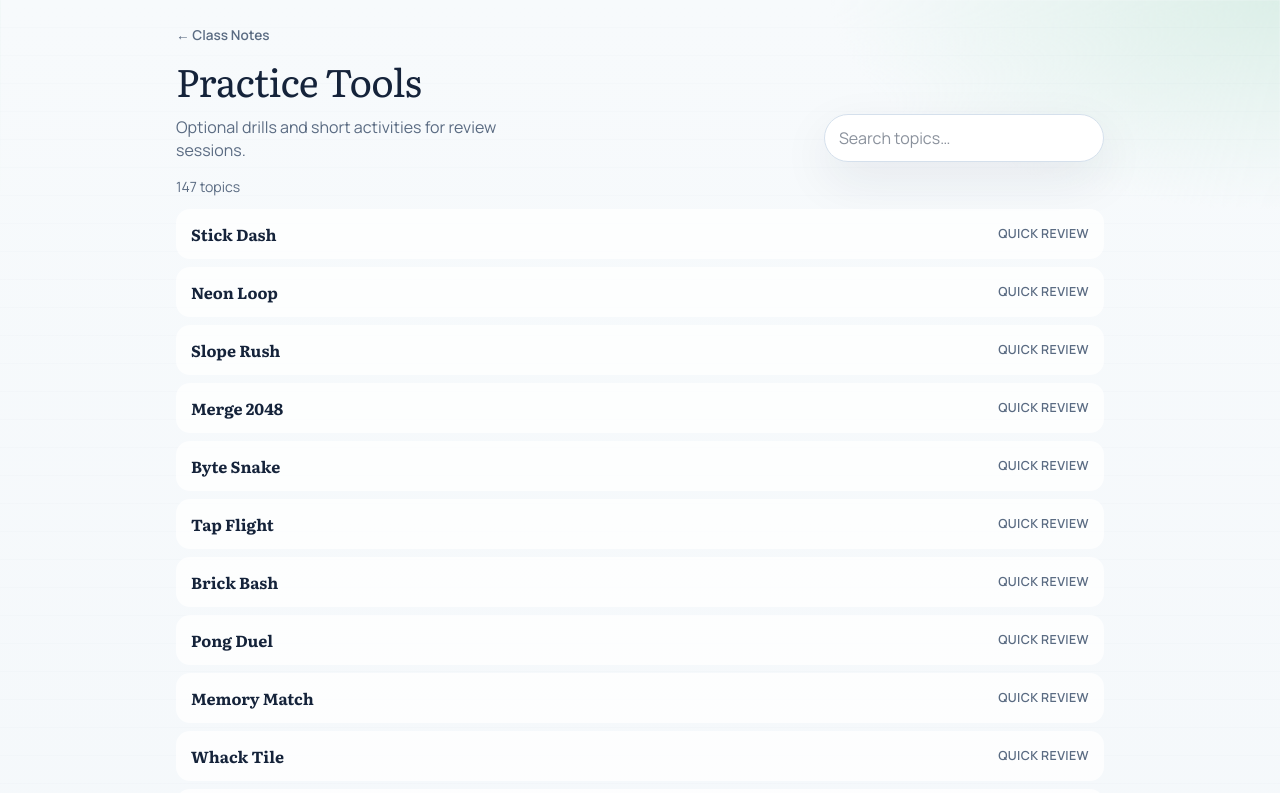
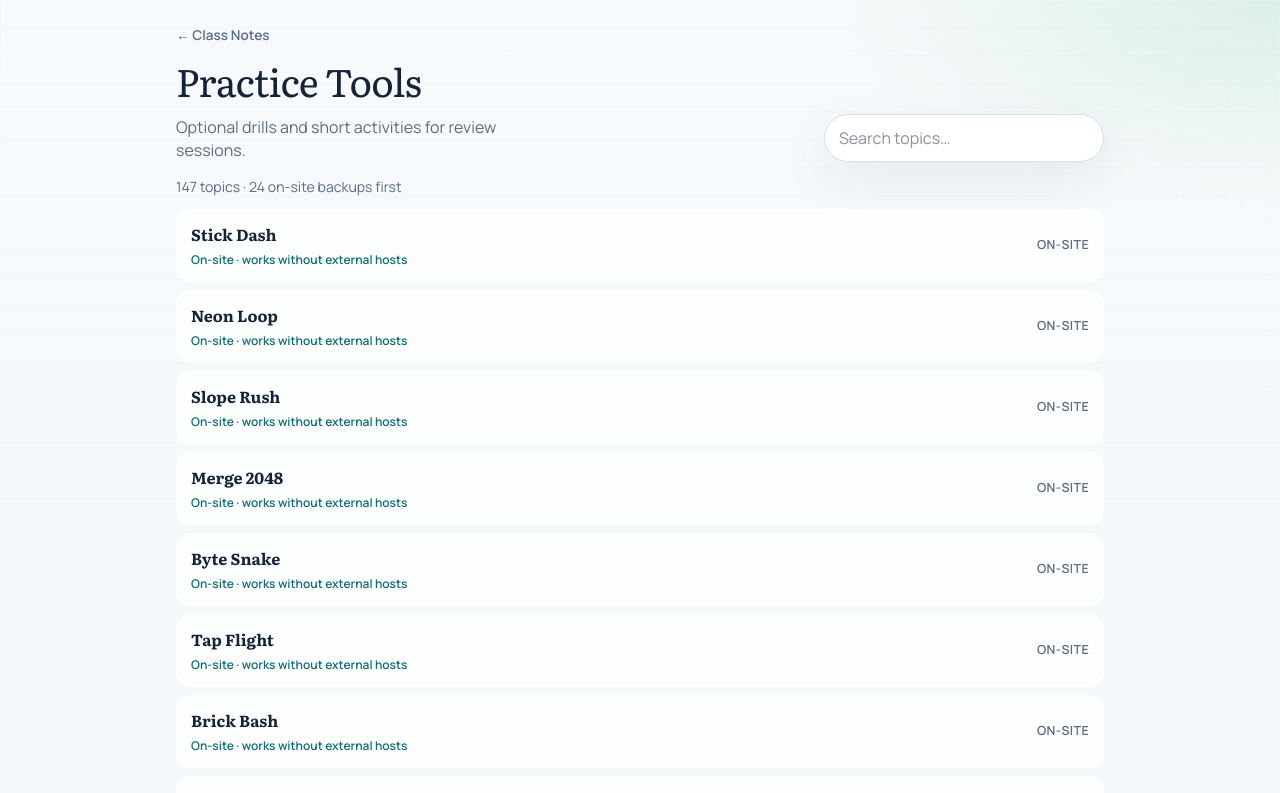
Before and after one commit to aazaankapadia/tiny-shop-club, a Next.js app: page /notes/review in a window 1280 px wide. Shown: the top 793 px of the page. Built offline with nearby package versions, Linux system fonts and the light colour scheme.

Commit message:
Put on-site Practice topics first and label them clearly.
Quick-review games hosted on Tiny Shop Club sort to the top and show an On-site badge so the backup set is easy to find.

```diff
--- a/src/components/notes/practice-browser.tsx
+++ b/src/components/notes/practice-browser.tsx
@@ -3,7 +3,12 @@
 import { useEffect, useMemo, useState } from "react";
 import Link from "next/link";
 import { GameHost } from "@/components/notes/games/host";
-import { PRACTICE_TOPICS, getPracticeTopic } from "@/lib/practice-topics";
+import {
+  PRACTICE_TOPICS,
+  getPracticeTopic,
+  isOnSiteTopic,
+  sortPracticeTopics,
+} from "@/lib/practice-topics";
 
 export function PracticeBrowser() {
   const [query, setQuery] = useState("");
@@ -11,13 +16,24 @@ export function PracticeBrowser() {
 
   const topics = useMemo(() => {
     const needle = query.trim().toLowerCase();
-    if (!needle) return PRACTICE_TOPICS;
-    return PRACTICE_TOPICS.filter(
+    const filtered = !needle
+      ? PRACTICE_TOPICS
+      : PRACTICE_TOPICS.filter(
           (topic) =>
             topic.name.toLowerCase().includes(needle) ||
-        topic.tag.toLowerCase().includes(needle),
+            topic.tag.toLowerCase().includes(needle) ||
+            (isOnSiteTopic(topic) &&
+              (needle.includes("on-site") ||
+                needle.includes("onsite") ||
+                needle.includes("offline"))),
         );
+    return sortPracticeTopics(filtered);
   }, [query]);
+
+  const onSiteCount = useMemo(
+    () => topics.filter((topic) => isOnSiteTopic(topic)).length,
+    [topics],
+  );
 
   const current = openId ? getPracticeTopic(openId) : null;
 
@@ -69,22 +85,35 @@ export function PracticeBrowser() {
 
       <p className="mb-3 text-[0.88rem] text-[var(--notes-muted)]">
         {topics.length} topic{topics.length === 1 ? "" : "s"}
+        {onSiteCount > 0
+          ? ` · ${onSiteCount} on-site backup${onSiteCount === 1 ? "" : "s"} first`
+          : ""}
       </p>
 
       <div className="flex flex-col gap-2">
-        {topics.map((topic) => (
+        {topics.map((topic) => {
+          const onSite = isOnSiteTopic(topic);
+          return (
             <button
               key={topic.id}
               type="button"
               onClick={() => setOpenId(topic.id)}
               className="flex w-full items-center justify-between gap-3 rounded-[14px] border border-transparent bg-white/75 px-3.5 py-3 text-left transition hover:-translate-y-px hover:border-[#b9d3d6] hover:bg-white hover:shadow-[var(--notes-shadow)]"
             >
+              <span className="min-w-0">
                 <strong className="notes-serif font-bold">{topic.name}</strong>
+                {onSite ? (
+                  <span className="mt-1 block text-[0.75rem] font-semibold text-[var(--notes-accent)]">
+                    On-site · works without external hosts
+                  </span>
+                ) : null}
+              </span>
               <span className="whitespace-nowrap text-[0.78rem] font-semibold uppercase tracking-[0.03em] text-[var(--notes-muted)]">
-              {topic.tag}
+                {onSite ? "On-site" : topic.tag}
               </span>
             </button>
-        ))}
+          );
+        })}
       </div>
 
       {current ? (
--- a/src/lib/practice-topics.ts
+++ b/src/lib/practice-topics.ts
@@ -159,3 +159,18 @@ export const PRACTICE_TOPICS: PracticeTopic[] = [
 export function getPracticeTopic(id: string) {
   return PRACTICE_TOPICS.find((topic) => topic.id === id) ?? null;
 }
+
+/** Built-in topics hosted on this site (no external embed). */
+export function isOnSiteTopic(topic: PracticeTopic) {
+  return !topic.url;
+}
+
+/** On-site / quick-review topics first, then the rest. */
+export function sortPracticeTopics(topics: PracticeTopic[]) {
+  return [...topics].sort((a, b) => {
+    const aOnSite = isOnSiteTopic(a) ? 0 : 1;
+    const bOnSite = isOnSiteTopic(b) ? 0 : 1;
+    if (aOnSite !== bOnSite) return aOnSite - bOnSite;
+    return 0;
+  });
+}
```
Lines whose indentation alone changed are shown as unchanged.
